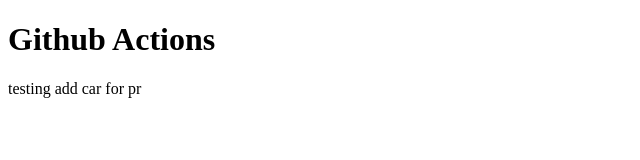
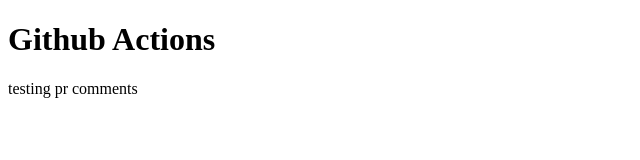
Before and after one commit to blakes24/gh-actions-test, a plain HTML site: page index.html in a window 1280 px wide. Shown: the full height of the page, 0-640 px from the left. Drawn offline with Linux system fonts and the light colour scheme.

Commit message:
comment test

```diff
--- a/index.html
+++ b/index.html
@@ -8,7 +8,7 @@
 </head>
 <body>
   <h1>Github Actions</h1>
-  <p>testing add car for pr</p>
+  <p>testing pr comments</p>
 
 </body>
 </html>
```
